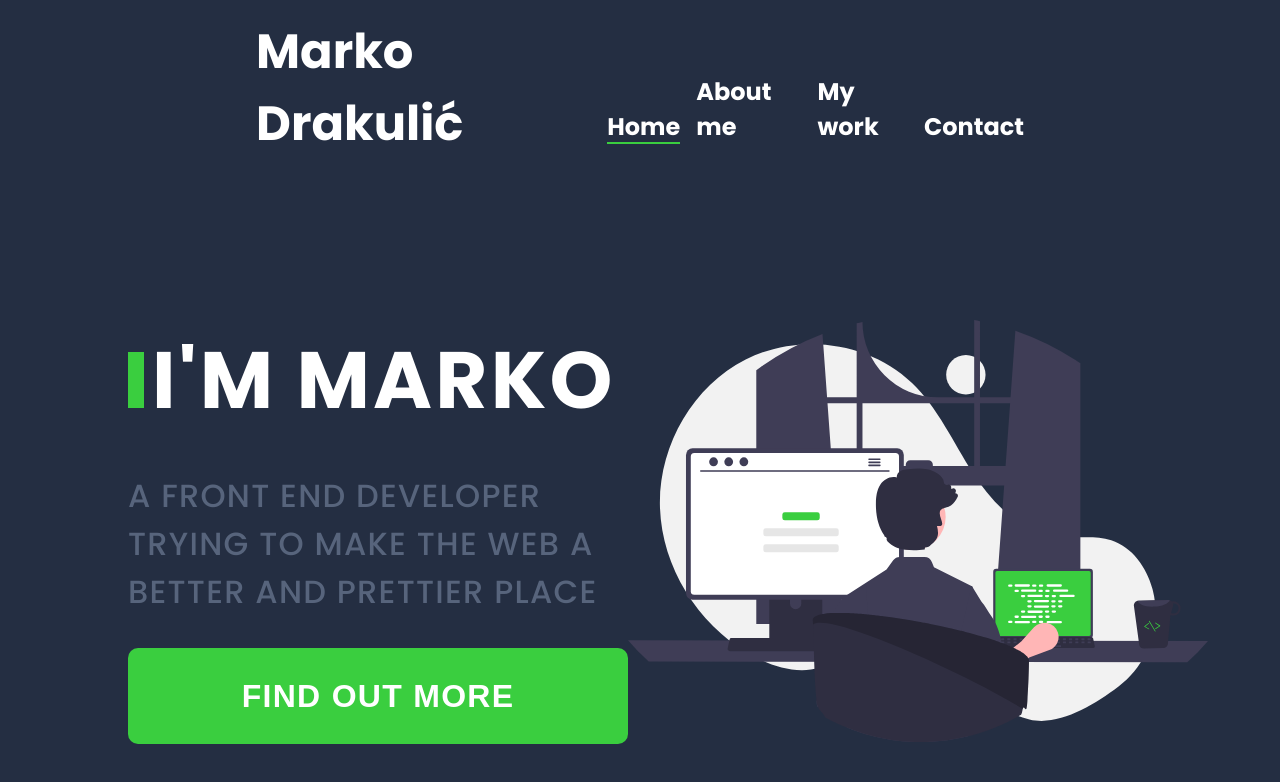
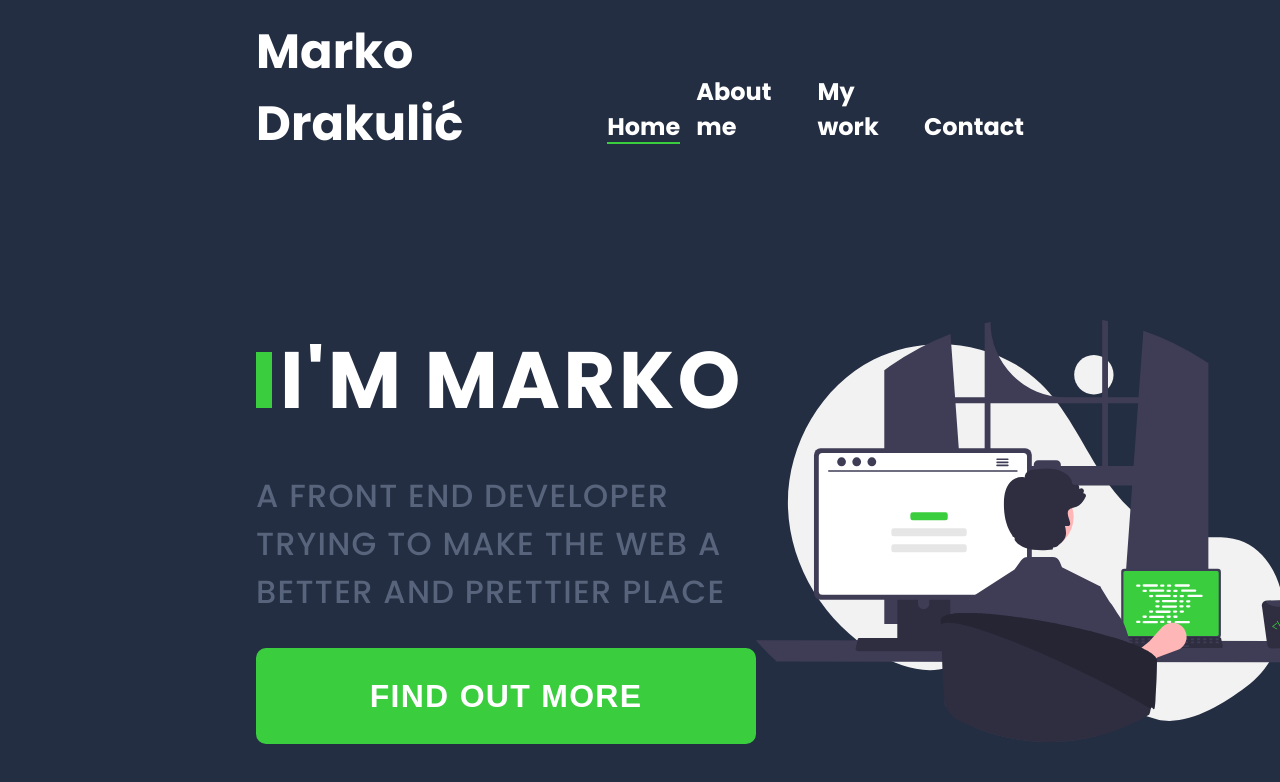
Before and after one commit to Citrusthecrazy/portfolio, a React (Create React App) app: page / in a window 1280 px wide. Shown: the top 782 px of the page. Built offline with nearby package versions, Linux system fonts and the light colour scheme.

Commit message:
Fixed padding

```diff
--- a/src/pages/Home/index.tsx
+++ b/src/pages/Home/index.tsx
@@ -3,7 +3,7 @@ import styled from "styled-components";
 import programmer from "../../assets/programmer.svg";
 
 export const Container = styled.div`
-  padding: 0% 10%;
+  padding: 0% 20%;
   padding-top: 10rem;
   display: flex;
   flex-direction: row;
@@ -11,6 +11,7 @@ export const Container = styled.div`
   height: auto;
 
   @media screen and (max-width: 768px) {
+    padding: 0% 10%;
     padding-top: 5rem;
     flex-direction: column;
   }
```
